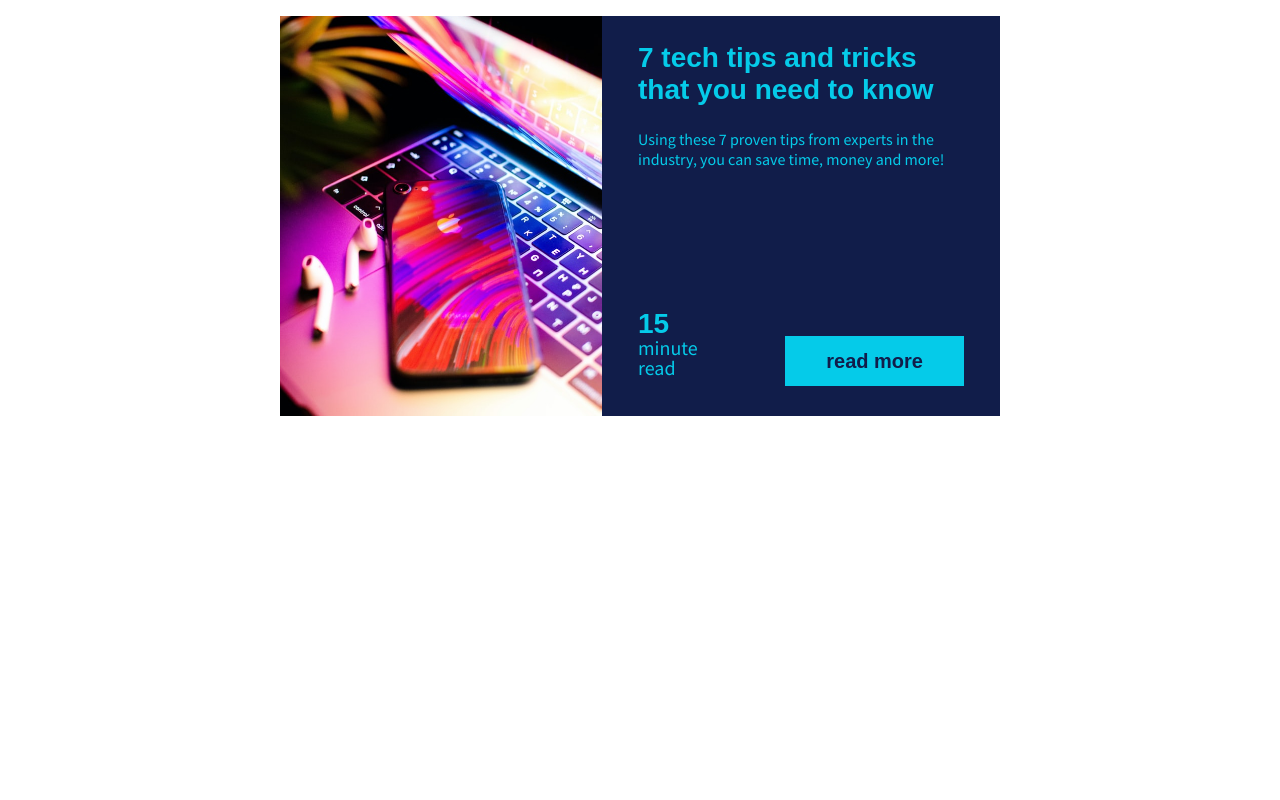
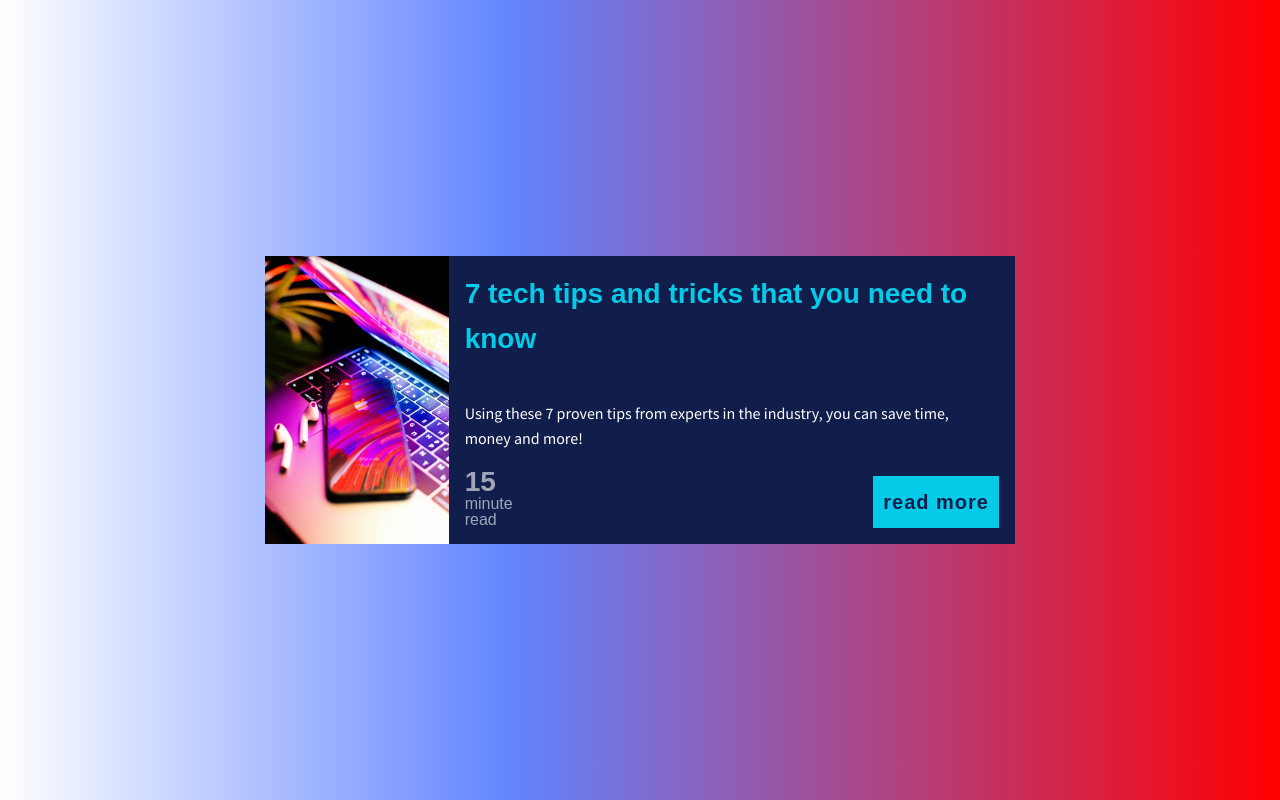
Before and after one commit to kunal-arya/Card-Component, a plain HTML site: page index.html in a window 1280 px wide. Drawn offline with Linux system fonts and the light colour scheme; a web font is replaced by a local one.

Commit message:
Update style.css

```diff
--- a/css/style.css
+++ b/css/style.css
@@ -8,131 +8,113 @@
     --seconday-color: #111d4a;
 }
 
-img{
-    display: block;
-    max-width: 100%;
-}
-
 *{
     box-sizing: border-box;
 }
 
 body{
-    margin: 0;
-    margin-top: 1em;
-    font-size: 1rem;
+    background-color: #FFFFFF;
+    background-image: linear-gradient(90deg, #FFFFFF 0%, #6284FF 40%, #FF0000 100%);
+    height: 100vh;
+    margin: 0 ;
+    display: flex;
+    justify-content: center;
+    align-items: center;
+}
+
+.card{
+    width: 90%;
+    max-width: 750px;
+    display: flex;
+    flex-direction: column;
+    background-color: var(--seconday-color);
+    margin: 0 auto;
+    line-height: 1.6;
+}
+
+.card-title,
+.card-btn,
+.card-read-time{
     font-family: 'Blinker', sans-serif;
 }
 
-h2,p,button{
+.card-title{
+    font-size: 1.75rem;
     margin-top: 0;
-}
-
-/* =============
-   Typography
-================*/
-
-h2{
-    font-size: 1.75rem;
     color: var(--primary-color);
 }
 
-.btn{
-    font-size: 1.25rem;
+.card-body{
+    font-size: 1rem;
+    font-family: 'Source Sans Pro', sans-serif;
+    color: #fff;
+    max-width: 500px;
 }
 
-p{
-    font-family: 'Source Sans Pro', sans-serif;
+.card-footer{
+    margin-top: 3em;
+    display: flex;
+    justify-content: space-between;
+    align-items: flex-end;
+}
+
+.card-read-time{
+    color: #fff;
+    opacity: 0.6;
+    margin: 0;
+    line-height: 1;
+}
+
+.card-read-time span{
+    font-size: 1.75em;
+    font-weight: bold;
+    display: block;
+    margin: 0;
+}
+
+.card-btn{
+    text-decoration: none;
+    background-color: var(--primary-color);
+    color: var(--seconday-color);
+    font-size: 1.25rem;
+    padding: 0.5em;
+    font-weight: 700;
+    letter-spacing: 1px;
+    border: 1px solid var(--secondary-color);
+    transition: 250ms background-color;
+}
+
+.card-btn:hover,
+.card-btn:focus{
+    background-color: var(--seconday-color);
     color: var(--primary-color);
+    border: 1px solid var(--primary-color);
 }
 
 
-/* ============
-    Layout
-   ============ */
-
-.container{
-    width: 90%;
-    margin: 0 auto;
-    background-color: var(--seconday-color);
+.card-img{
+    flex-basis: 200px;
+    min-width: 0;
+    min-height: 0;
+    object-fit: cover;
+    object-position: center ;
 }
 
-img{
-    width: 100%;
-    height: 30vh;
-    object-fit: cover;
-    object-position: center;
+.card-content{
+    padding: 1em;
 }
 
-.main-content{
-    padding: 1.625em 2.25em 1.875em;
-    width: 100%;
-    height: 50vh;
-    display: flex;
-    flex-direction: column;
-    justify-content: space-between;
-}
-
-
-.col{
-    display: flex;
-    justify-content: space-between;
-}
-
-.col1 p{
-    font-size: 1.25rem;
-    margin: 0;
-}
-
-.col1 h2{
-    margin: 0;
-}
-
-.col1{
-
-    width: 3.5rem;
-    height: 4.75rem;
-    display: flex;
-    flex-direction: column;
-    line-height: 1;
-}
-
-
-.btn{
-    padding: 0.625em 2em;
-    font-weight: 700;
-}
-
-.btn-primary{
-    background-color: var(--primary-color);
-    border: 1px solid var(--primary-color);
-    color: var(--seconday-color);
-    transform: scale(1);
-    transition: 250ms transform;
-}
-
-.btn-primary:hover,
-.btn-primary:focus{
-    transform: scale(1.1);
-}
-
-.col2{
-    align-self: flex-end;
-}
-
-/* ===============
-   Media - Queries
-   ================ */
-
-@media (min-width: 675px){
-    .container{
-        display: flex;
-        max-width: 45rem;
-        max-height: 50vh;
+@media (min-width: 600px){
+    .card{
+        flex-direction: row;
     }
 
-    img{
-        height: 100%;
+    .card-content{
+        display: flex;
+        flex-direction: column ;
     }
 
+    .card-footer{
+        margin-top: auto;
+    }
 }
--- a/index.html
+++ b/index.html
@@ -11,24 +11,14 @@
     <title>A Card Component</title>
 </head>
 <body>
-    <div class="container">
-        <div class="column">
-            <img src="./img/iphone-laptop.jpg" alt="An Iphone on the top of a Laptop's Keyboard with ipods">
-        </div>
-        <div class="column main-content">
-            <div class="col-content">
-                <h2>7 tech tips and tricks that you need to know</h2>
-                <p>Using these 7 proven tips from experts in the industry, you can save time, money and more!</p>
-            </div>
-
-            <div class="col">
-                <div class="col1">
-                    <h2>15</h2>
-                    <p>minute read</p>
-                </div>
-                <div class="col2">
-                    <button class="btn btn-primary">read more</button>
-                </div>
+    <div class="card">
+            <img class="card-img" src="./img/iphone-laptop.jpg" alt="An Iphone on the top of a Laptop's Keyboard with ipods">
+        <div class="card-content">
+                <h2 class="card-title">7 tech tips and tricks that you need to know</h2>
+                <p class="card-body">Using these 7 proven tips from experts in the industry, you can save time, money and more!</p>
+                <div class="card-footer">
+                    <p class="card-read-time"><span>15</span> minute<br>read</p>
+                    <a href="#" class="card-btn">read more</a>
             </div>
         </div>
     </div>
```
